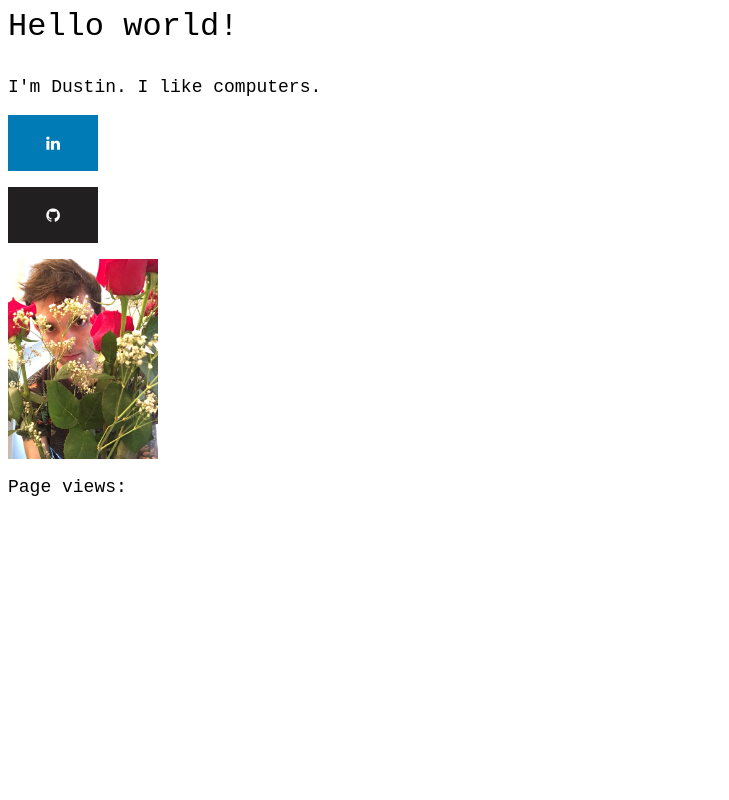
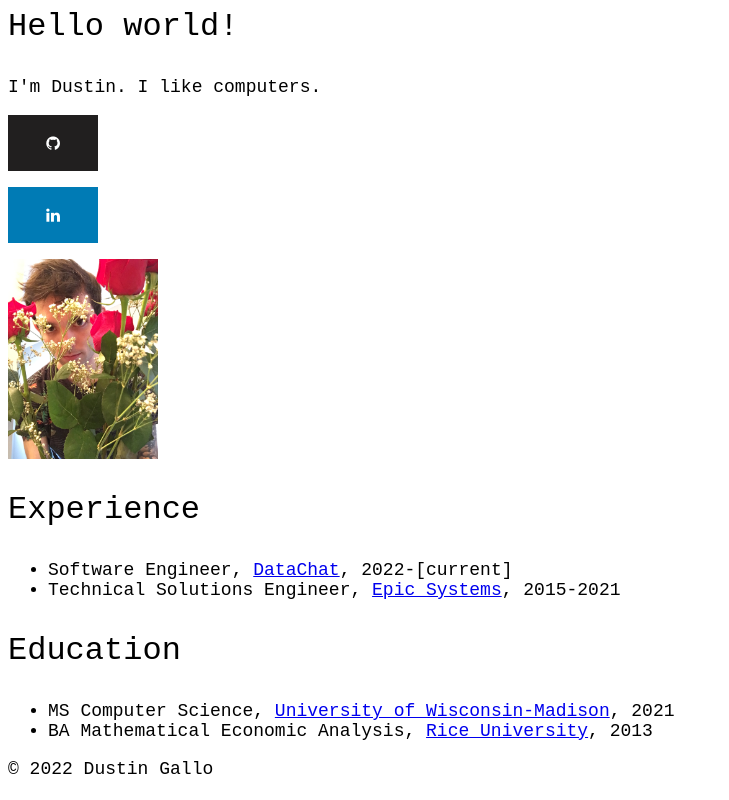
Before and after one commit to gallodustin/dustingallo.com, a plain HTML site: page index.html in a window 1280 px wide. Shown: the whole page, without its empty margins (0-729 px from the left). Drawn offline with Linux system fonts and the light colour scheme.

Commit message:
Update index.html

```diff
--- a/index.html
+++ b/index.html
@@ -16,14 +16,34 @@
         </script>
     </head>
     <body>
+        <!-- intro -->
         <p class="hello">Hello world!</p>
         <p class="dustin">I'm Dustin. I like computers.</p>
         <!-- social media links -->
+        <p><a href="https://github.com/gallodustin" class="fa fa-github"></a></p>
         <p><a href="https://www.linkedin.com/in/dustin-gallo-098669200/" class="fa fa-linkedin"></a></p>
-        <p><a href="https://github.com/gallodustin" class="fa fa-github"></a></p>
         <!-- image -->
         <p><img src="dustino.jpg" alt="Dustin hiding behind flowers" width="150" height="200"></p>
-		<p class="dustin">Page views:</p>
-        <script type="text/javascript" src="http://services.webestools.com/cpt_pages_views/73907-1-7.js"></script>
+        <!-- mini resume -->
+        <p class="hello">Experience</p>
+        <ul>
+            <li class="dustin">Software Engineer, <a href="https://datachat.ai/">DataChat</a>, 2022-[current]</li>
+            <li class="dustin">Technical Solutions Engineer, <a href="https://www.epic.com/">Epic Systems</a>, 2015-2021</li>
+        </ul>
+        <p class="hello">Education</p>
+        <ul>
+            <li class="dustin">MS Computer Science, <a href="https://www.cs.wisc.edu/">University of Wisconsin-Madison</a>, 2021</li>
+            <li class="dustin">BA Mathematical Economic Analysis, <a href="https://economics.rice.edu/">Rice University</a>, 2013</li>
+        </ul>
+        <!-- copyright -->
+        <div id="copyright"></div>
+        <script>
+            const cr = `
+                <p class="dustin">
+                    &copy; ${new Date().getFullYear()} Dustin Gallo
+                </p>
+            `;
+            document.getElementById('copyright').innerHTML = cr;
+        </script>
     </body>
 </html>
```
